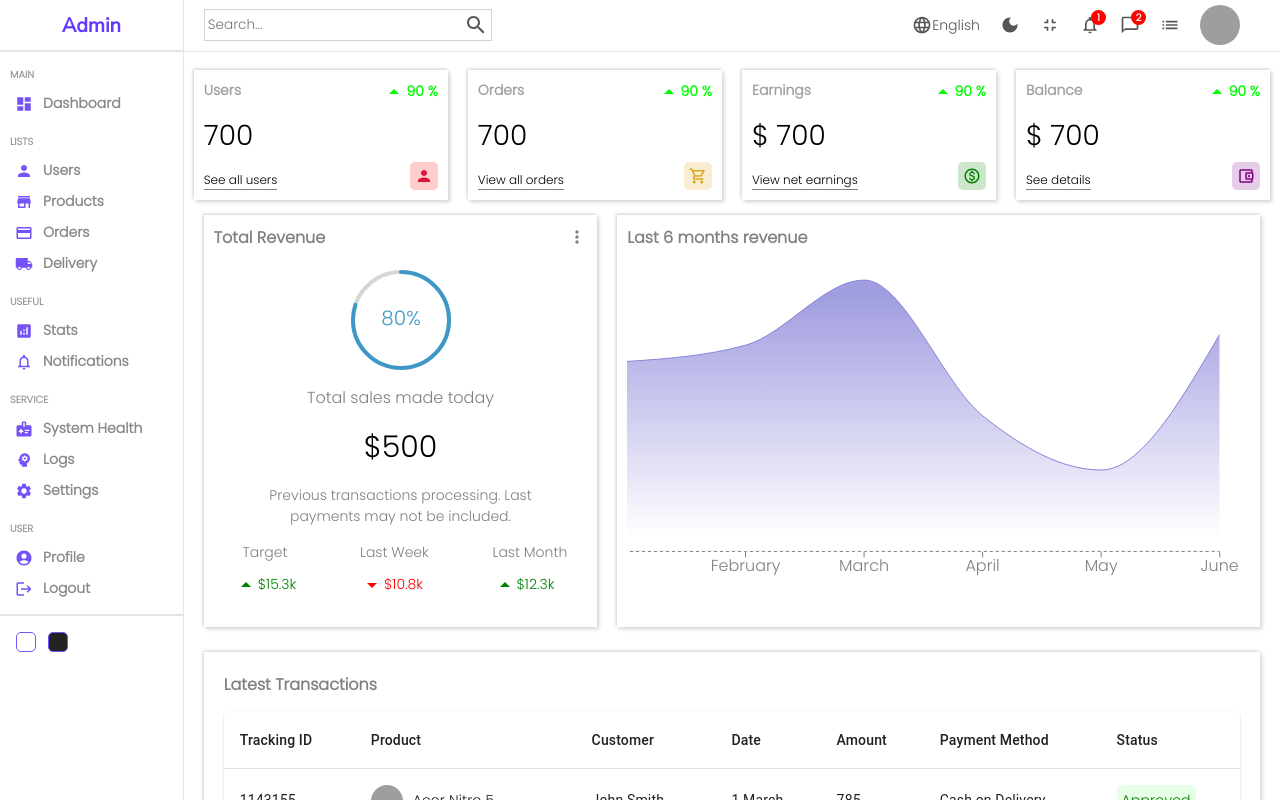
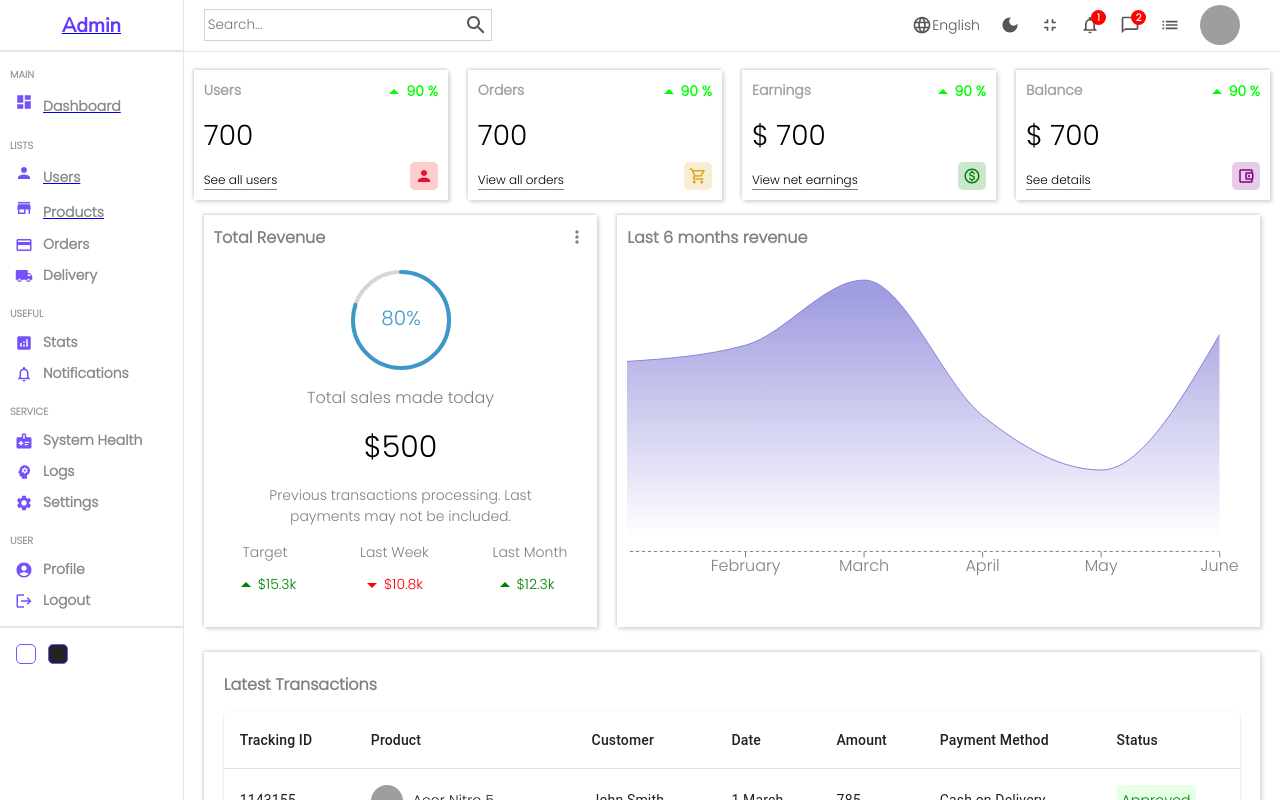
Before and after one commit to okhuaroboosayuki/Dashboard, a React (Vite) app: page / in a window 1280 px wide. Shown: the top 800 px of the page. Built offline with nearby package versions, Linux system fonts and the light colour scheme; grey boxes are pictures that could not be loaded.

Commit message:
implemented darkMode & active links functionalities

```diff
--- a/src/components/SideBar.jsx
+++ b/src/components/SideBar.jsx
@@ -11,12 +11,32 @@ import PsychologyIcon from "@mui/icons-material/Psychology";
 import SettingsIcon from "@mui/icons-material/Settings";
 import AccountCircleIcon from "@mui/icons-material/AccountCircle";
 import LogoutIcon from "@mui/icons-material/Logout";
+import { Link, NavLink, useMatch, useResolvedPath } from "react-router-dom";
+import { DarkModeContext } from "../context/darkModeContext";
+import { useContext } from "react";
 
 function SideBar() {
+  function NavBarLink({ to, children, className, ...props }) {
+    const resolvedPath = useResolvedPath(to);
+    const isActive = useMatch({ path: resolvedPath.pathname });
+
+    return (
+      <li className={isActive ? "active" : ""}>
+        <NavLink to={to} className={className} {...props}>
+          {children}
+        </NavLink>
+      </li>
+    );
+  }
+
+  const { dispatch } = useContext(DarkModeContext);
+
   return (
     <section className="side_bar">
       <div className="top">
-        <span className="logo">Admin</span>
+        <Link to="/">
+          <span className="logo">Admin</span>
+        </Link>
       </div>
 
       <hr />
@@ -24,20 +44,22 @@ function SideBar() {
       <div className="center">
         <ul>
           <p className="title">MAIN</p>
-          <li>
+          <NavBarLink to="/">
             <DashboardIcon className="icon" />
             <span>Dashboard</span>
-          </li>
+          </NavBarLink>
 
           <p className="title">LISTS</p>
-          <li>
+          <NavBarLink to="/users">
             <PersonIcon className="icon" />
             <span>Users</span>
-          </li>
-          <li>
+          </NavBarLink>
+
+          <NavBarLink to="/products">
             <StoreIcon className="icon" />
             <span>Products</span>
-          </li>
+          </NavBarLink>
+
           <li>
             <CreditCardIcon className="icon" />
             <span>Orders</span>
@@ -86,8 +108,14 @@ function SideBar() {
       <hr />
 
       <div className="bottom">
-        <div className="color_option"></div>
-        <div className="color_option"></div>
+        <div
+          className="color_option"
+          onClick={() => dispatch({ type: "LIGHT_MODE" })}
+        ></div>
+        <div
+          className="color_option"
+          onClick={() => dispatch({ type: "DARK_MODE" })}
+        ></div>
       </div>
     </section>
   );
```
